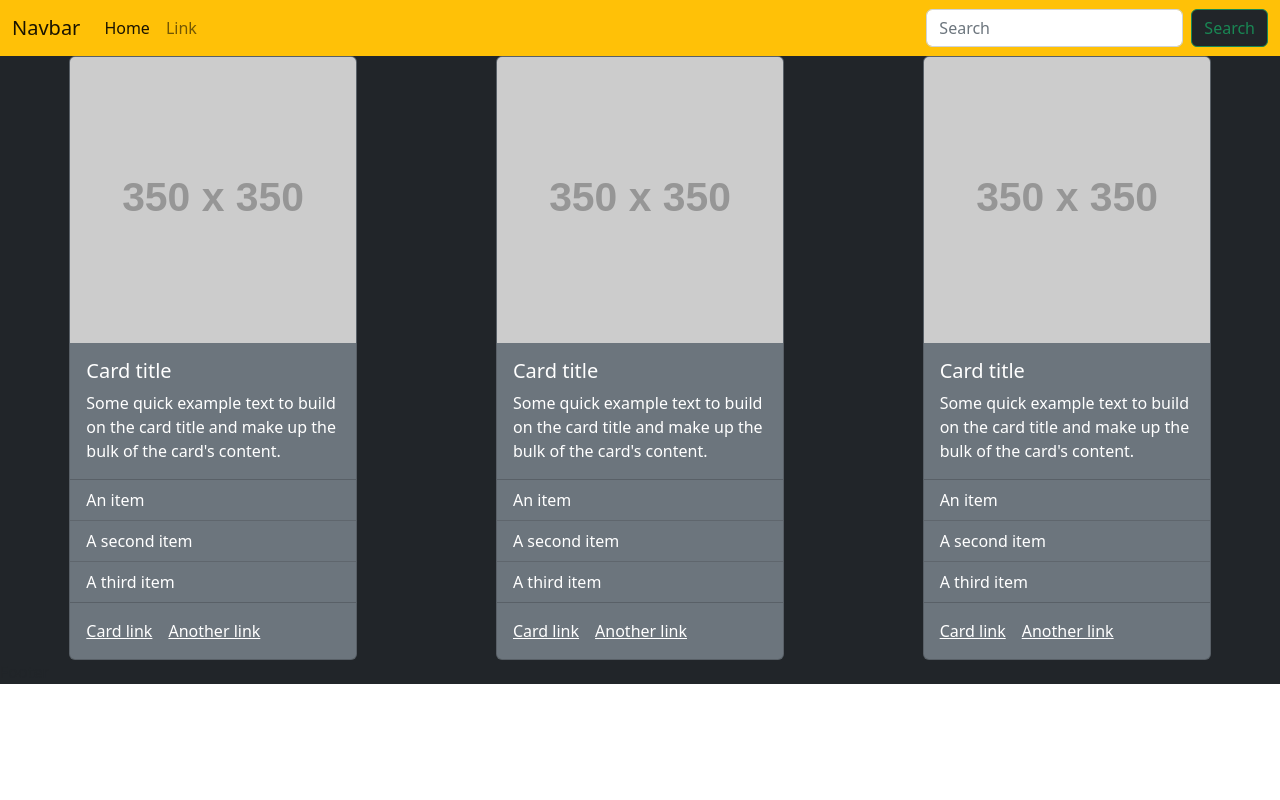
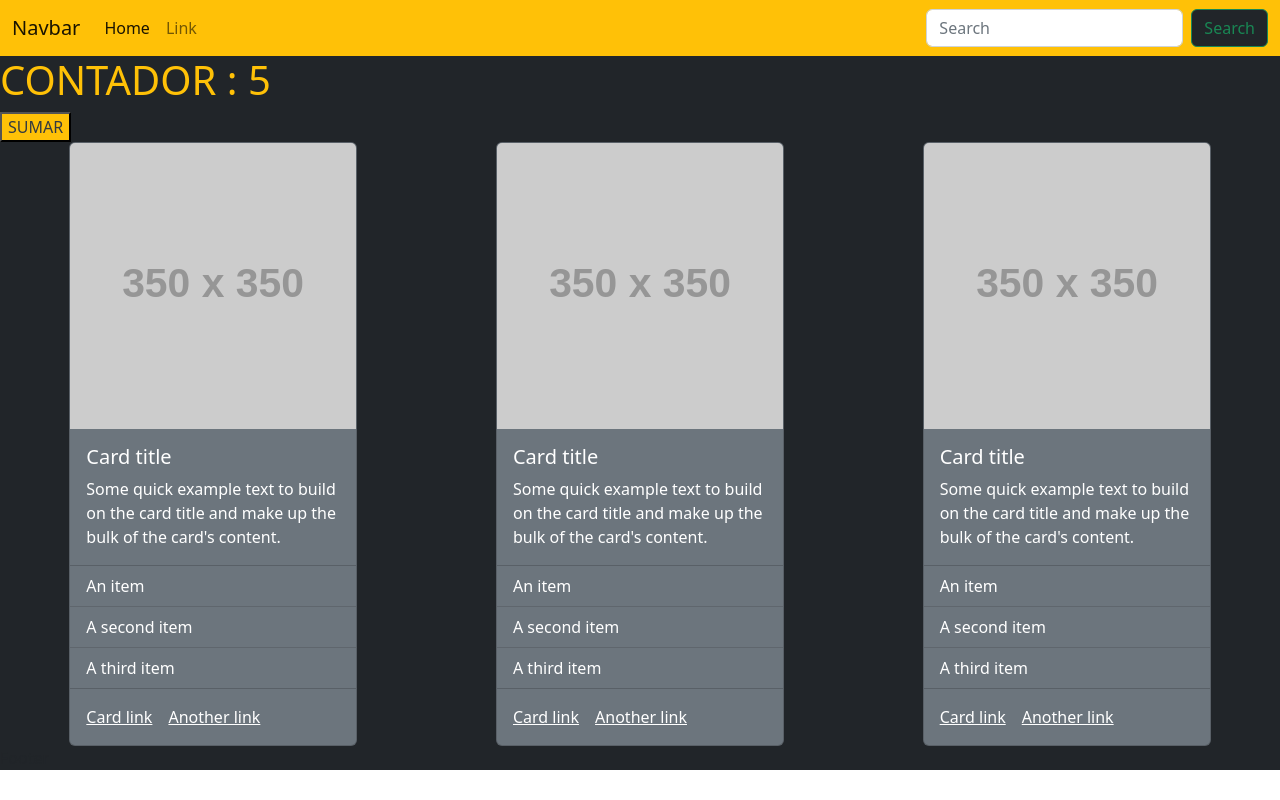
Before and after one commit to bottassiJuanIgnacio/react-ecommerce, a React (Create React App) app: page / in a window 1280 px wide. Built offline with nearby package versions, Linux system fonts and the light colour scheme.

Commit message:
agrego componente boton

```diff
--- a/src/App.js
+++ b/src/App.js
@@ -1,15 +1,18 @@
 import './App.css';
 // css bootstrap
 import 'bootstrap/dist/css/bootstrap.min.css';
+import Boton from './components/Boton';
 import NavBar from './components/NavBar';
 import Cards from './components/Cards';
 import Footer from './components/Footer';
 
 function App() {
-
+  let inicial = 15;
+  let color = "#ffc107";
   return (
     <div className='bg-dark'>
       <NavBar />
+      <Boton  conteoInicial={inicial} color ={color}/>
       <div className="d-flex justify-content-around ">
         <Cards />
         <Cards />
--- /dev/null
+++ b/src/components/Boton.jsx
@@ -0,0 +1,18 @@
+import React, { useState, useEffect } from "react";
+
+
+export default function Boton({conteoInicial, color}) {
+
+
+    const [contador, setContador] = useState(5);
+    console.log(contador);
+
+  return (
+    <div>
+        <h1 style={{color : color }}> CONTADOR : {contador}</h1>
+        <button style={{color : "#343a40", backgroundColor : "#ffc107"}} onClick= {() =>
+        setContador(contador + 1)}
+         > SUMAR </button>
+    </div>
+  )
+}
```
